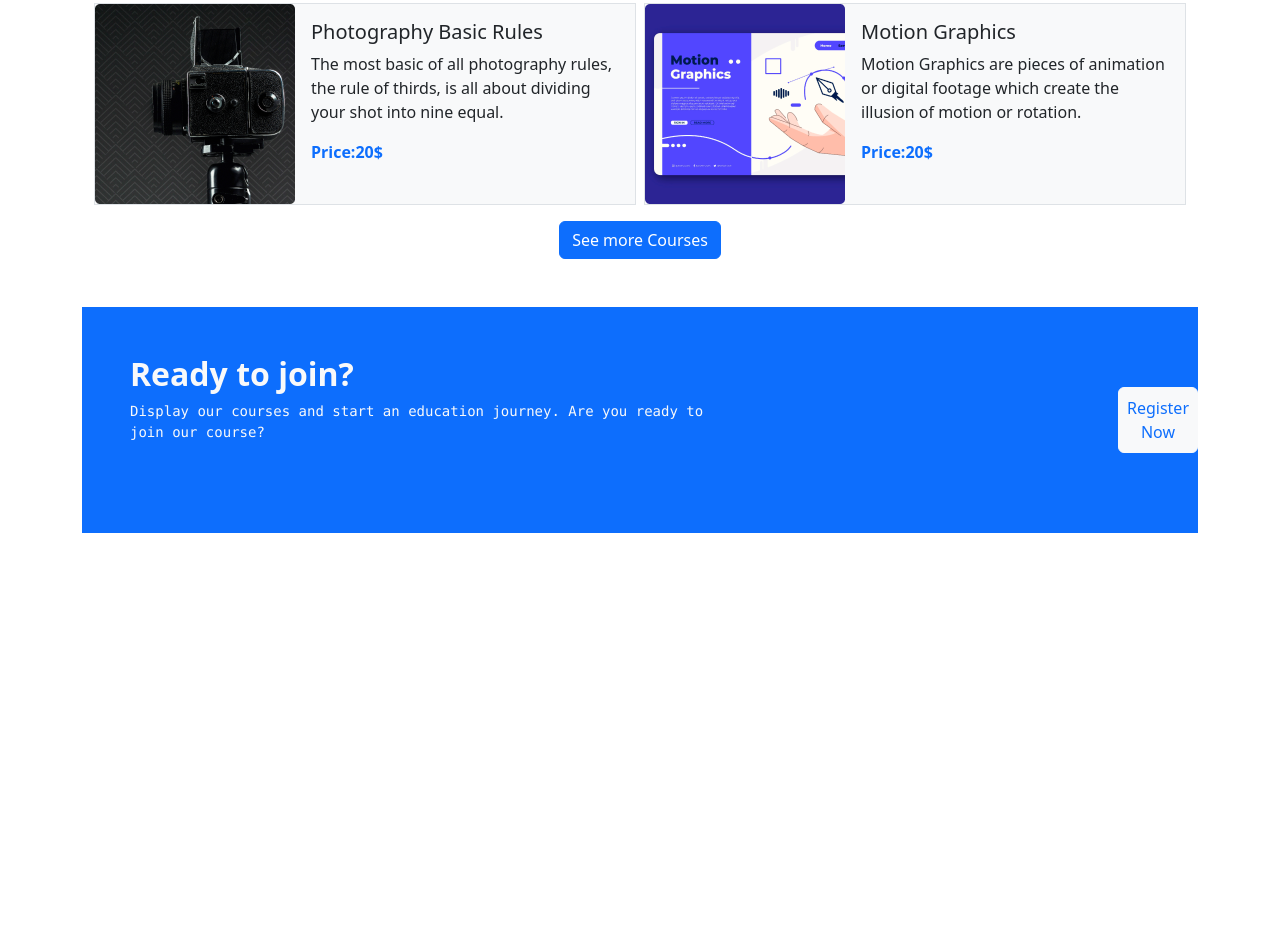
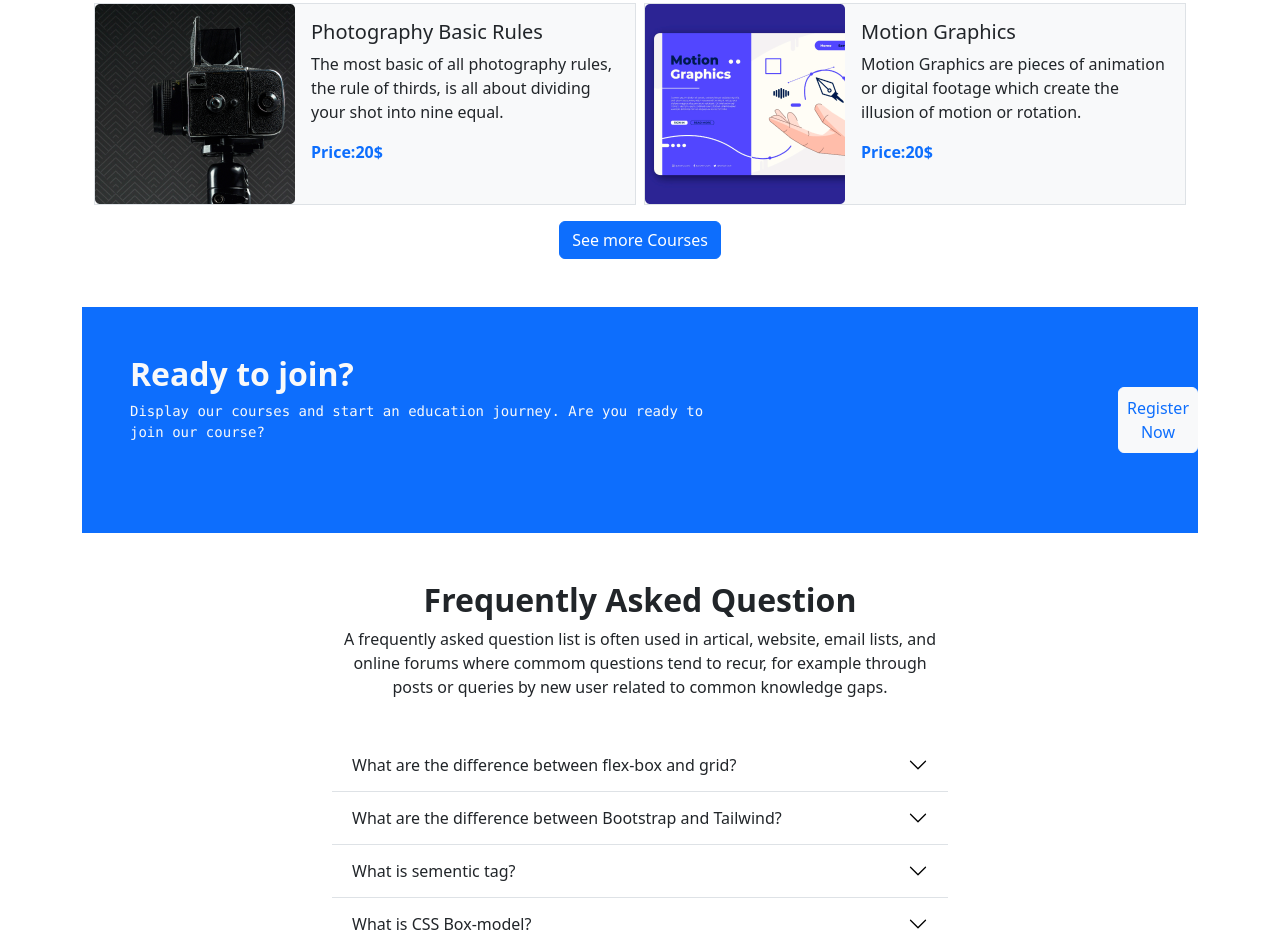
Before and after one commit to AkhiAkther/Study-Lab-Website, a plain HTML site: page index.html in a window 1280 px wide. Shown: the part 1311-2261 px from the top of the page. Before the commit the page ends 1844 px from the top, so only its background shows below. Drawn offline with Linux system fonts and the light colour scheme.

Commit message:
added frequently asked question

```diff
--- a/index.html
+++ b/index.html
@@ -208,6 +208,66 @@
             </div>
           </section>
           <!-- from part end -->
+          <!-- Frequently Asked Question start  -->
+          <section class="container mt-5 d-flex flex-column w-50">
+            <div class="text-center">
+            <h2 class="fw-bold">Frequently Asked Question</h2>
+            <p class="text-wrap">A frequently asked question list is often used in artical, website, email lists, and online forums where commom questions tend to recur, for example through posts or queries by new user related to common knowledge gaps.</p>
+            </div>
+            <div class="mt-4">
+              <div class="accordion accordion-flush" id="accordionFlushExample">
+                <div class="accordion-item">
+                  <h2 class="accordion-header" id="flush-headingOne">
+                    <button class="accordion-button collapsed" type="button" data-bs-toggle="collapse" data-bs-target="#flush-collapseOne" aria-expanded="false" aria-controls="flush-collapseOne">
+                      What are the difference between flex-box and grid?
+                    </button>
+                  </h2>
+                  <div id="flush-collapseOne" class="accordion-collapse collapse" aria-labelledby="flush-headingOne" data-bs-parent="#accordionFlushExample">
+                    <div class="accordion-body">
+                      <p>The basic difference between CSS grid layout and CSS Flexbox layout is that flexbox was designed for layout in one dimension either a row or a column . grid was designed for two-dimensional layout rows and columns at the same time.</p>
+                    </div>
+                  </div>
+                </div>
+                <div class="accordion-item">
+                  <h2 class="accordion-header" id="flush-headingTwo">
+                    <button class="accordion-button collapsed" type="button" data-bs-toggle="collapse" data-bs-target="#flush-collapseTwo" aria-expanded="false" aria-controls="flush-collapseTwo">
+                      What are the difference between Bootstrap and Tailwind?
+                    </button>
+                  </h2>
+                  <div id="flush-collapseTwo" class="accordion-collapse collapse" aria-labelledby="flush-headingTwo" data-bs-parent="#accordionFlushExample">
+                    <div class="accordion-body">
+                      <p>Bootstrap is a component-based framework, which means it comes with prebuilt component and include other utilities for layering displays , spacing, etc. Tailwind on the other hand ,CSS is a utility-first framework.Using Tailwind CSS is akin to writing regular CSS. Unlike Bootstrap, it has no prebuilt component.</p>
+                    </div>
+                  </div>
+                </div>
+                <div class="accordion-item">
+                  <h2 class="accordion-header" id="flush-headingThree">
+                    <button class="accordion-button collapsed" type="button" data-bs-toggle="collapse" data-bs-target="#flush-collapseThree" aria-expanded="false" aria-controls="flush-collapseThree">
+                      What is sementic tag?
+                    </button>
+                  </h2>
+                  <div id="flush-collapseThree" class="accordion-collapse collapse" aria-labelledby="flush-headingThree" data-bs-parent="#accordionFlushExample">
+                    <div class="accordion-body">
+                      <p>The HTML sementics refers to the tags that provide meaning to an HTML page rather than just presentation.</p>
+                    </div>
+                  </div>
+                </div>
+                <div class="accordion-item">
+                  <h2 class="accordion-header" id="flush-headingOne">
+                    <button class="accordion-button collapsed" type="button" data-bs-toggle="collapse" data-bs-target="#flush-collapseOne" aria-expanded="false" aria-controls="flush-collapseOne">
+                      What is CSS Box-model?
+                    </button>
+                  </h2>
+                  <div id="flush-collapseOne" class="accordion-collapse collapse" aria-labelledby="flush-headingOne" data-bs-parent="#accordionFlushExample">
+                    <div class="accordion-body">
+                      <p>In web devlopment, the CSS box model refers to how HTML elements are modeled in browser engines and how the dimensions of those HTML elements are derived from CSS properties.</p>
+                    </div>
+                  </div>
+                </div>
+              </div>
+            </div>
+          </section>
+          <!-- Frequently Asked Question end -->
 
 
 
```
